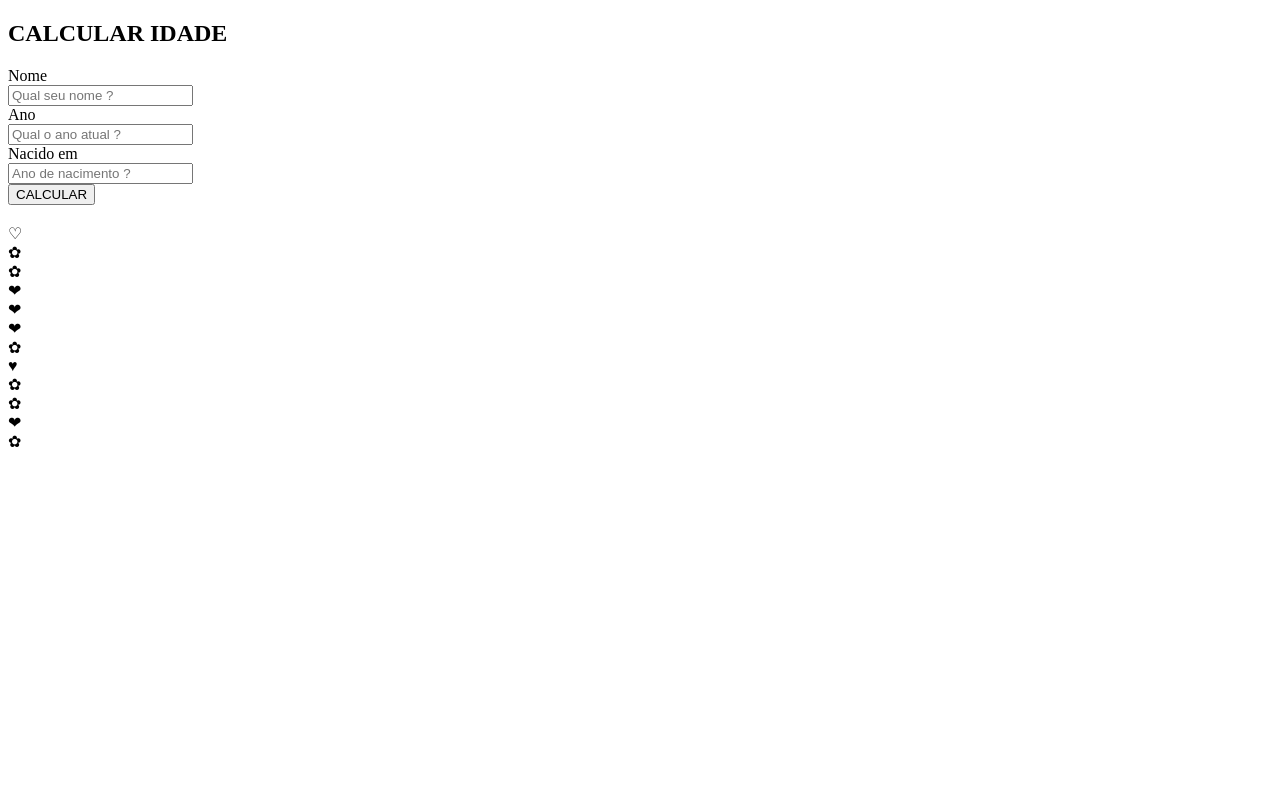
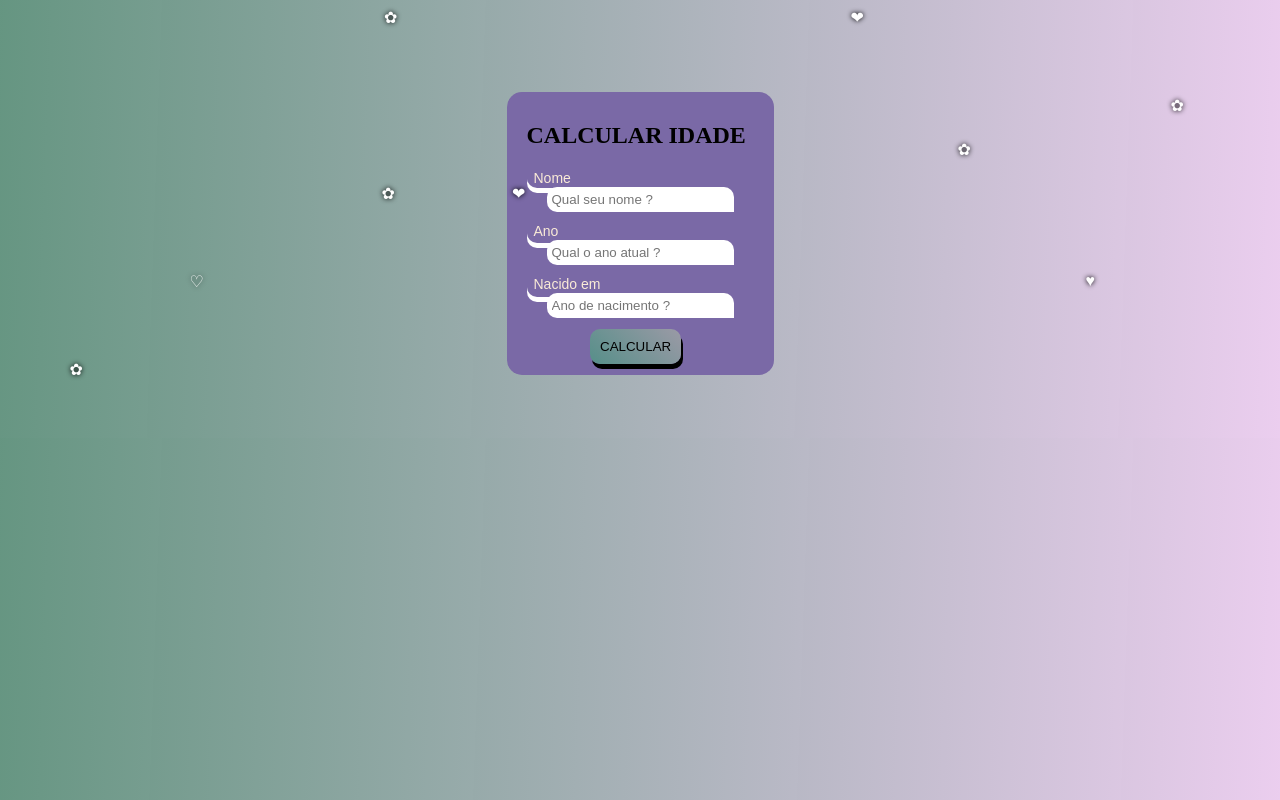
Before and after one commit to Fagner04/Calcular_idade, a plain HTML site: page index.html in a window 1280 px wide. Drawn offline with Linux system fonts and the light colour scheme.

Commit message:
atualizado

```diff
--- a/index.html
+++ b/index.html
@@ -4,6 +4,7 @@
     <meta charset="UTF-8">
     <meta name="viewport" content="width=device-width, initial-scale=1.0">
     <title>idade</title>
+    <link rel="stylesheet" href="/main.css">
 </head>
 <body>
     <body>
```
